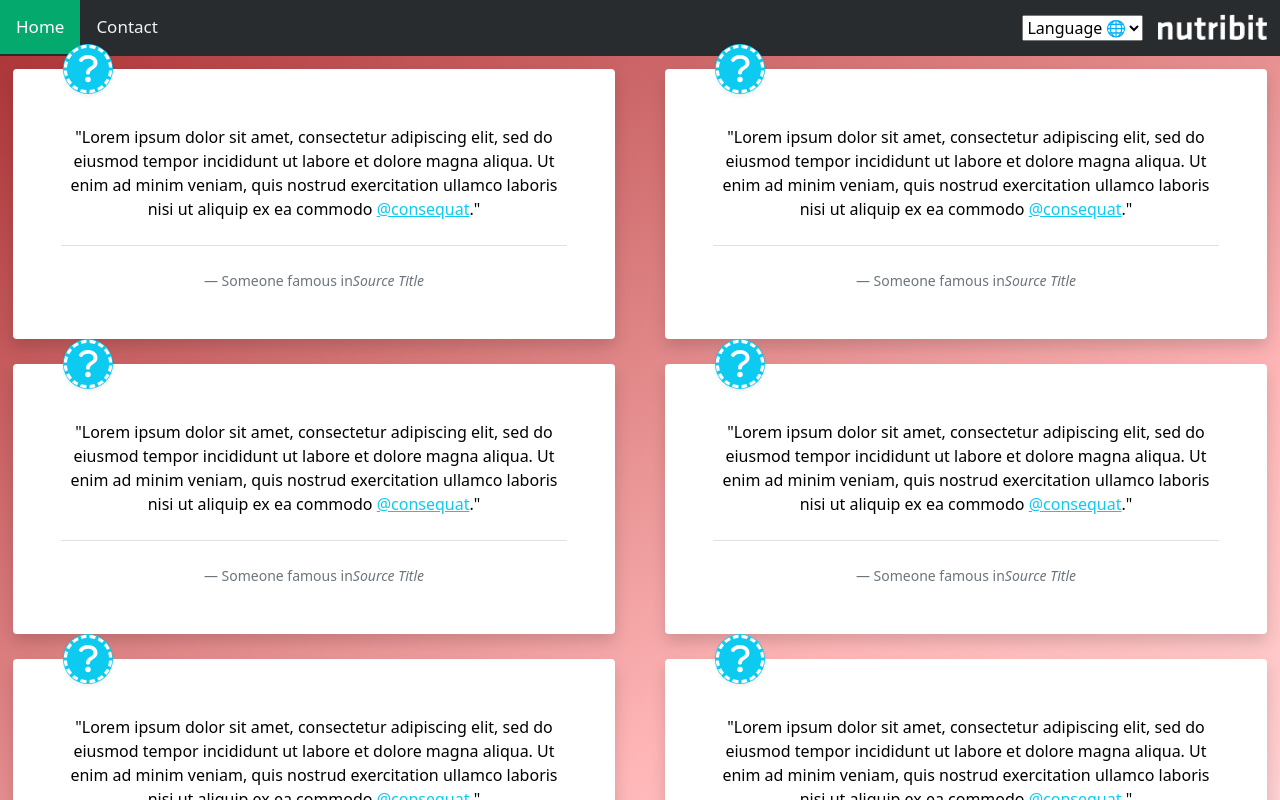
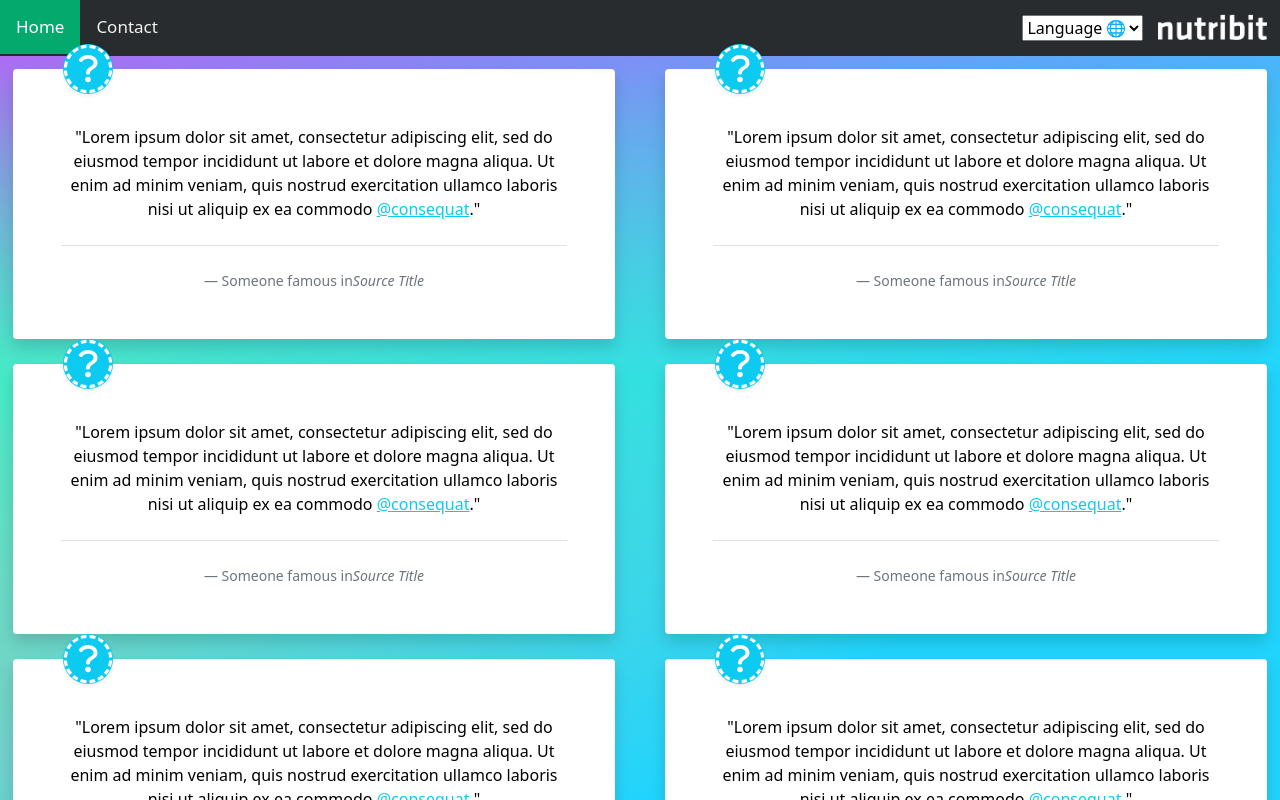
Before and after one commit to jfryassine/nutribit, a React (Create React App) app: page / in a window 1280 px wide. Shown: the top 800 px of the page. Built offline with nearby package versions, Linux system fonts and the light colour scheme.

Commit message:
more refining

```diff
--- a/src/App.css
+++ b/src/App.css
@@ -1,7 +1,46 @@
 
-body{
-  background: rgb(255,255,255);
-background: linear-gradient(329deg, rgba(255,255,255,1) 0%, rgba(255,182,183,1) 50%, rgba(169,48,50,1) 100%);
+body {
+	background: linear-gradient(to bottom, #B721FF, #2AF598, #fec051, #FEE140, #FA709A );
+	background-size: 100%;
+	background-repeat: no-repeat;
+  overflow: hidden;
+  scroll-behavior: smooth;
+  scroll-snap-type: y mandatory;
+  -webkit-tap-highlight-color: transparent;
+  -ms-overflow-style: none; /* for Internet Explorer, Edge */
+  scrollbar-width: none; /* for Firefox */
+  overflow-y: scroll;
+}
+*::-webkit-scrollbar {
+  display: none; /* for Chrome, Safari, and Opera */
+}
+
+body:before{
+	content:'';
+	position: fixed;
+	top: 0;
+	bottom: 0;
+	width: 100%;
+	z-index: -1;
+	background: linear-gradient(to right bottom, rgba(255,255,255,0.2), #21D4FD 75%);
+}
+
+
+// Not demo related
+
+// Thanks to Corey Ginnivan for some design advice
+
+html {
+	margin: 0;
+	font-family: 'Muli', sans-serif;
+	font-smoothing: antialiased;
+	text-rendering: optimizeLegibility;
+}
+
+body {
+	margin: 0;
+	font-size: 1.15rem;
+	line-height: 1.4em;
 }
 .App {
   text-align: center;
--- a/src/Components/Cards/cards.scss
+++ b/src/Components/Cards/cards.scss
@@ -2,7 +2,8 @@
 
     height: 100vh;
     width: 100%;
-    overflow: hidden;
+
+
     img{
         height: 100%;
         width: 100%;
```
